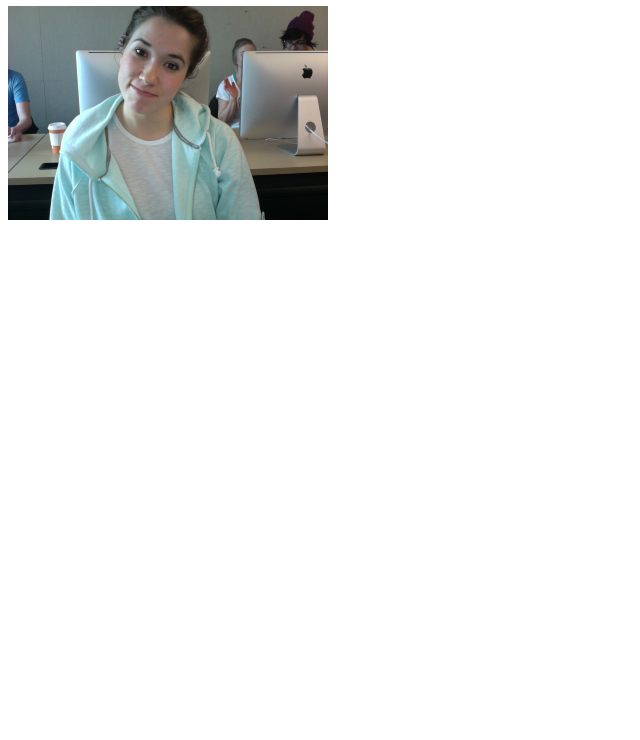
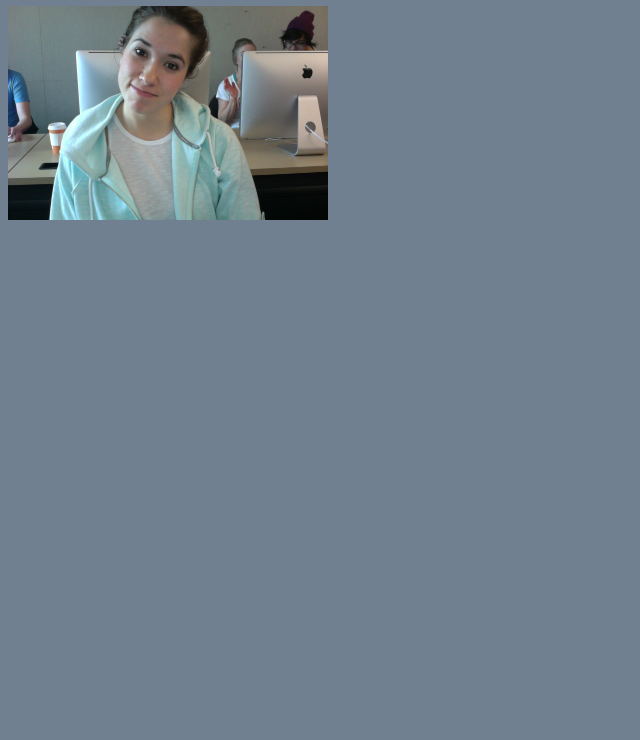
Before and after one commit to annacroskrey/annacroskrey.github.io, a plain HTML site: page index.html in a window 1280 px wide. Shown: the part 60-800 px from the top of the page, without its empty margins (0-640 px from the left). Drawn offline with Linux system fonts and the light colour scheme.

Commit message:
Update styles.css

```diff
--- a/css/styles.css
+++ b/css/styles.css
@@ -1,2 +1,2 @@
-body {background: 708090;}
+body {background: #708090;}
 img { width: 320px }
```
